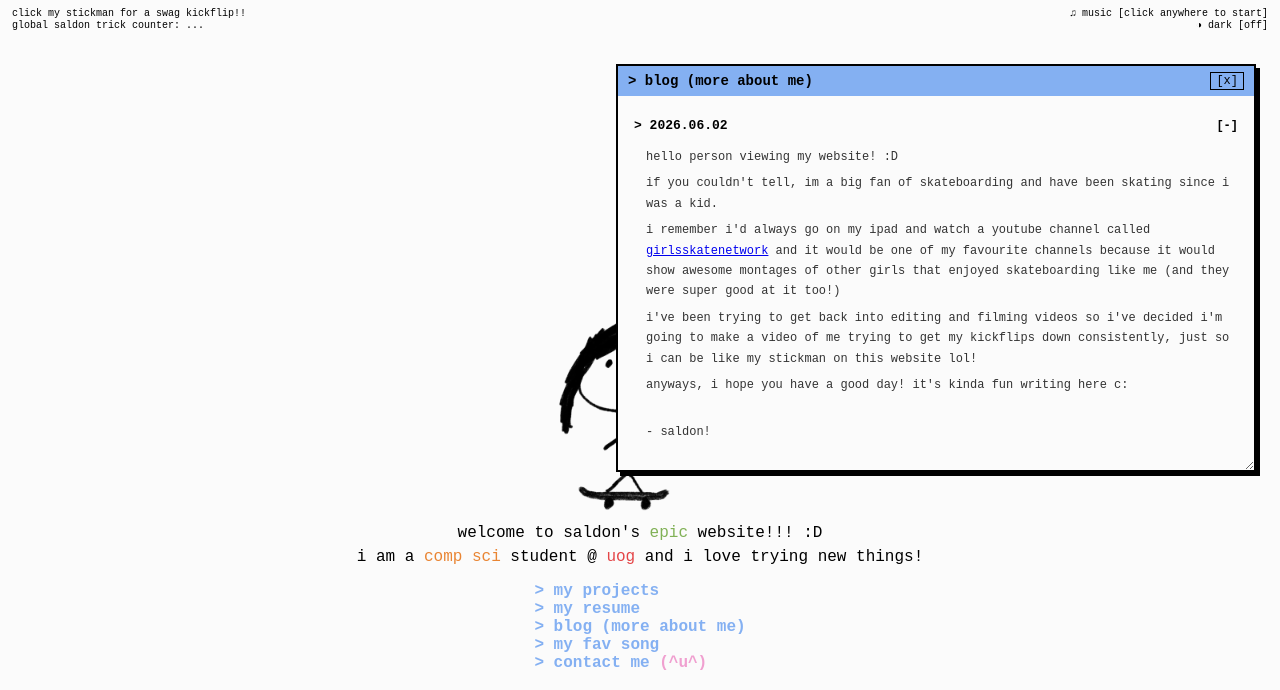
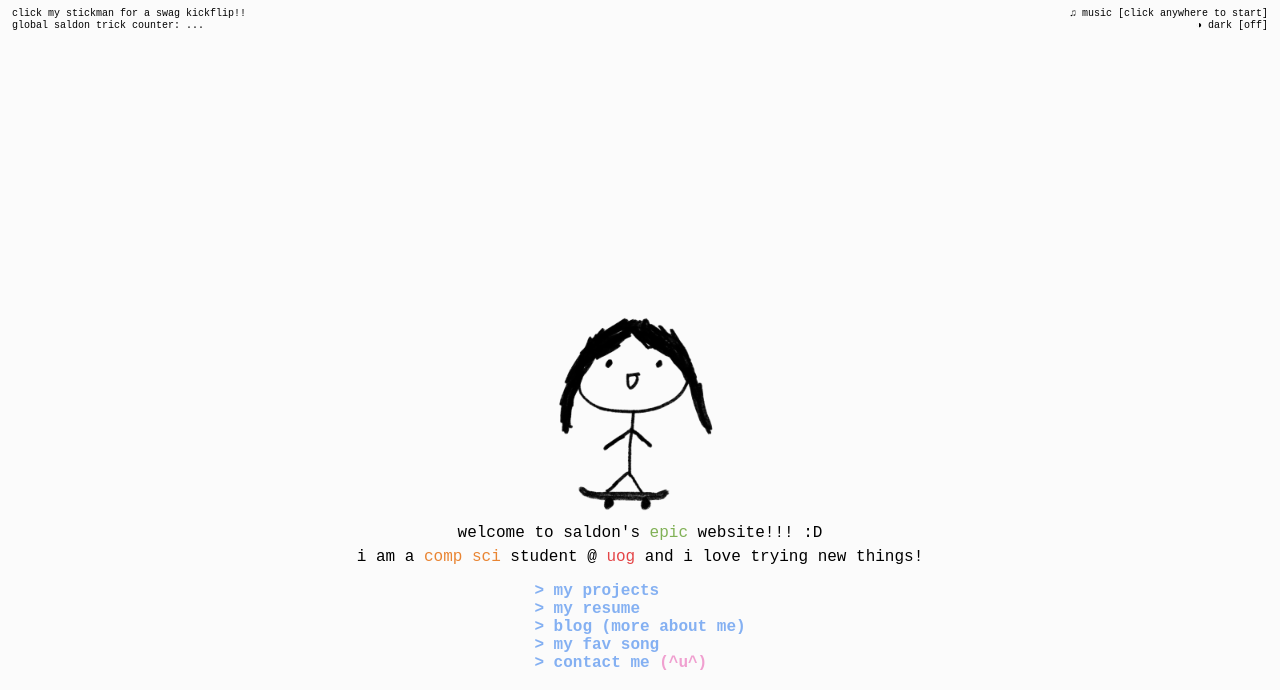
Before and after one commit to topshelff/saldons_portfolio, a website: page index.html in a window 1280 px wide. Shown: the top 690 px of the page. Drawn offline with Linux system fonts and the light colour scheme; no server answers; a small style sheet from the web is missing; a web font is replaced by a local one.

Commit message:
didn't like how the blog opens right away :]

```diff
--- a/index.html
+++ b/index.html
@@ -715,12 +715,7 @@
             document.addEventListener('mouseup', () => { dragging = false; });
         });
 
-        // Auto-open blog on the right side on load
-        const blogPopup = document.getElementById('popup-blog');
-        blogPopup.classList.add('open');
-        blogPopup.style.left = (window.innerWidth - blogPopup.offsetWidth - 24) + 'px';
-        blogPopup.style.top  = (window.innerHeight * 0.08) + 'px';
 
-    </script>
+</script>
 </body>
 </html>
```
